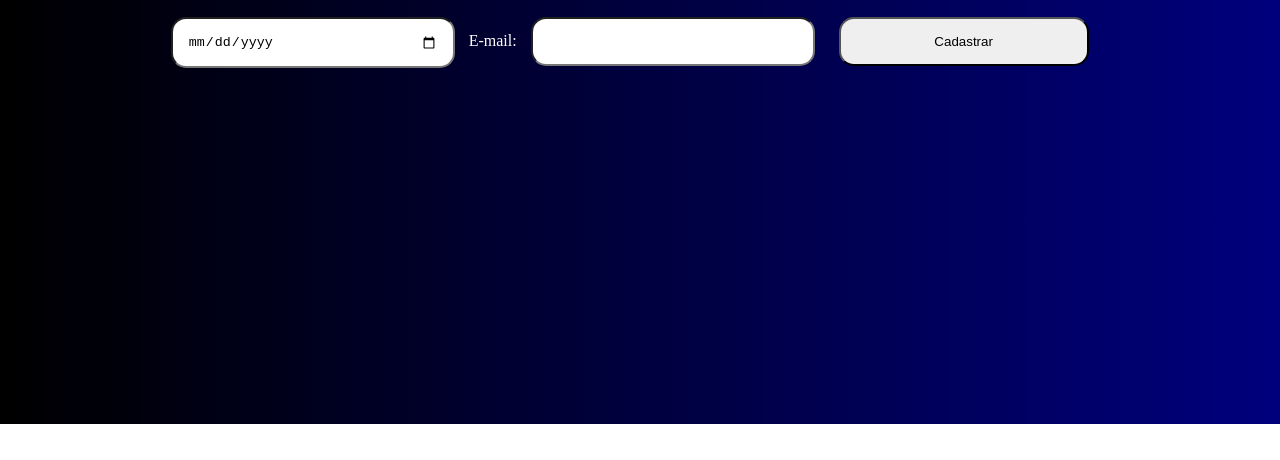
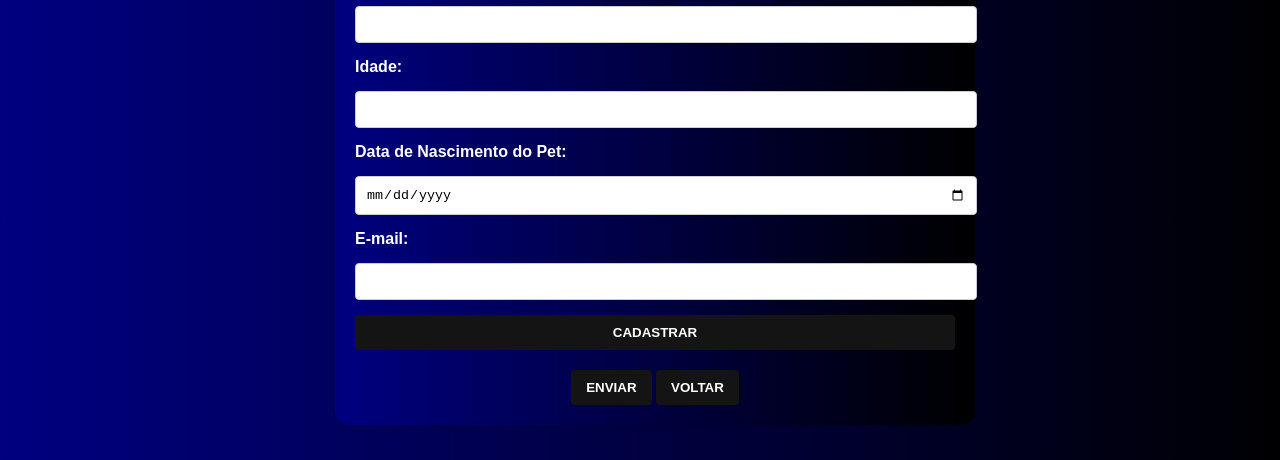
Before and after one commit to rebecalazarini/tcc-petshop-petgato-2025, a plain HTML site: page web/pet.html in a window 1280 px wide. Shown: the part 546-1006 px from the top of the page. Before the commit the page ends 970 px from the top, so only its background shows below. Drawn offline with Linux system fonts and the light colour scheme.

Commit message:
Update style3.css

```diff
--- a/css/style3.css
+++ b/css/style3.css
@@ -1,68 +1,99 @@
-*{
+* {
     margin: 0;
     padding: 0;
 }
 
-.container{
+body {
+    background: linear-gradient(to right, navy, black);
+    font-family: 'Arial', sans-serif;
+}
 
+.container {
     width: 100%;
-    background: linear-gradient(to right, black, navy);
-    color: rgb(255, 253, 253);
+    background: linear-gradient(to right, navy, black);
+    color: rgb(19, 18, 18);
     padding: 15px;
     display: flex;
     justify-content: center;
     align-items: center;
 }
 
-.div1{
-    font-size: 22px;
-    font-family: 'Courier New', Courier, monospace;
+.container_formulario {
+    width: 100%;
+    max-width: 600px;
+    background: linear-gradient(to right, navy, black);
+    margin: 20px;
+    padding: 20px;
+    border-radius: 15px;
+    color: rgb(255, 255, 255);
+    box-shadow: 0 0 10px rgba(0, 0, 0, 0.1);
 }
 
-.container_formulario{
-
-    width: 100%;
-    height: 900px;
-    border: 40px;
-    margin: 20px;
-    display: flex;
-    align-items: center;
-    justify-content: center;
-    border-radius: 15px;
-
+.container_formulario h1 {
+    text-align: center;
+    color: rgb(255, 255, 255);
 }
 
-input{
-    width: 250px;
-    margin: 10px;
-    padding: 15px;
-    border-radius: 5px;
-    border-radius: 15px;
-    border: nome;
+.container_formulario form {
+    display: flex;
+    flex-direction: column;
+    gap: 15px;
 }
 
-button{
-    width: 90px;
-    background: rgb(20, 20, 20);
-    color: white;
-    font-size: 20px;
-    font-family: 'Courier New', Courier, monospace;
+.container_formulario label {
     font-weight: bold;
-
+    color: rgb(255, 255, 255);
 }
 
-.back-button {
-    margin-top: 20px;
-    text-align: center;
-  }
-  .back-button button {
-    background-color: #000000;
+.container_formulario input[type="text"],
+.container_formulario input[type="number"],
+.container_formulario input[type="email"],
+.container_formulario input[type="date"],
+.container_formulario textarea {
+    width: 100%;
+    padding: 10px;
+    border: 1px solid #ccc;
+    border-radius: 4px;
+}
+
+.container_formulario select {
+    width: 100%;
+    padding: 10px;
+    border: 1px solid #ccc;
+    border-radius: 4px;
+}
+
+.container_formulario input[type="submit"],
+.container_formulario button {
+    background-color: rgb(36, 28, 80);
     color: white;
-    padding: 10px 20px;
+    padding: 10px 15px;
+    border: none;
+    border-radius: 4px;
+    cursor: pointer;
+    text-transform: uppercase;
+    font-weight: bold;
+}
+
+.container_formulario input[type="submit"]:hover,
+.container_formulario button:hover {
+    background-color: #333;
+}
+
+.container_formulario input[type="submit"],
+.container_formulario button {
+    background-color: rgb(20, 20, 20);
+    color: white;
+    padding: 10px 15px;
     border: none;
     border-radius: 4px; cursor: pointer;
-    font-size: 16px; font-weight: bold; text-transform: uppercase;
-   }
-   .back-button button:hover {
-    background-color: #555;
-  }
+    text-transform: uppercase;
+    font-weight: bold;
+}
+.container_formulario input[type="submit"]:hover,
+.container_formulario button:hover {
+    background-color: #333;
+}
+.back-button {
+    margin-top: 20px; text-align: center;
+}
```
